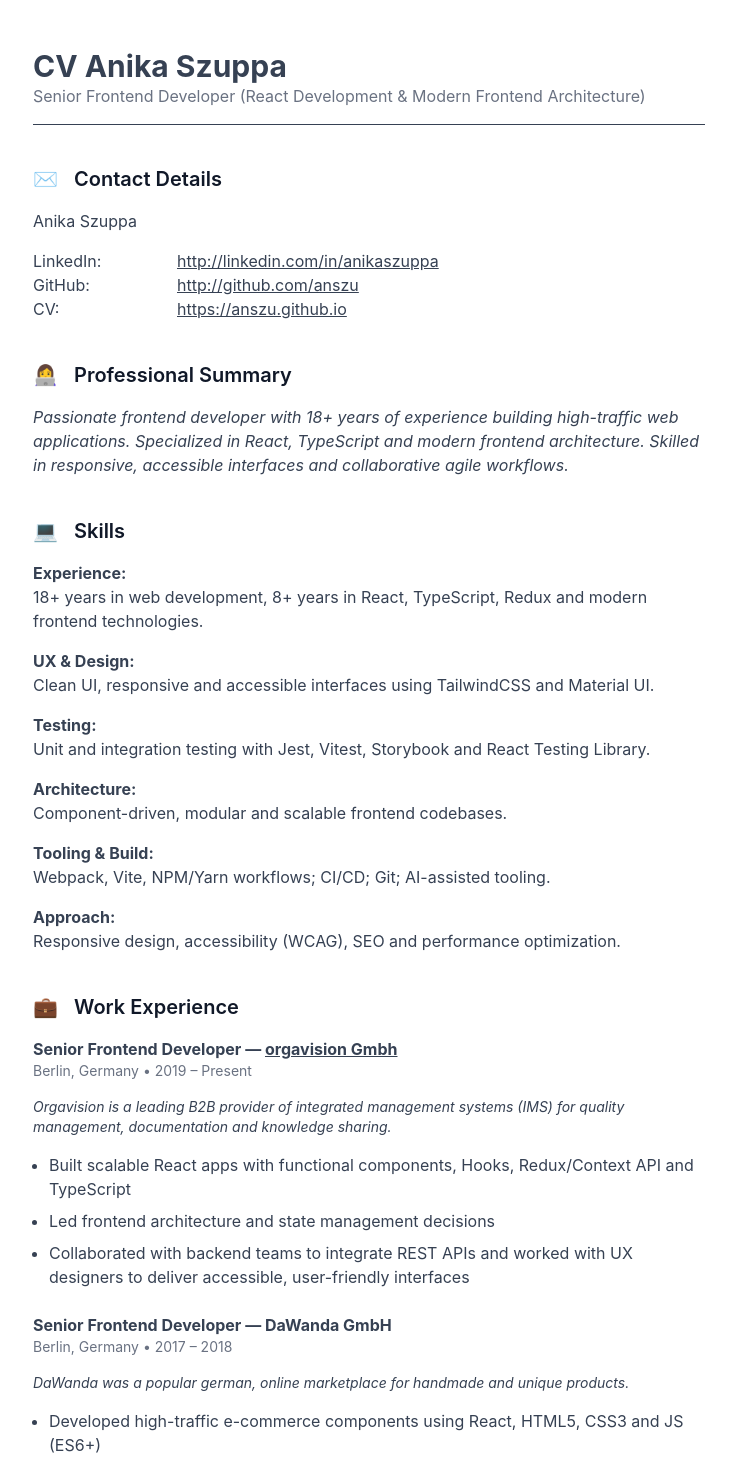
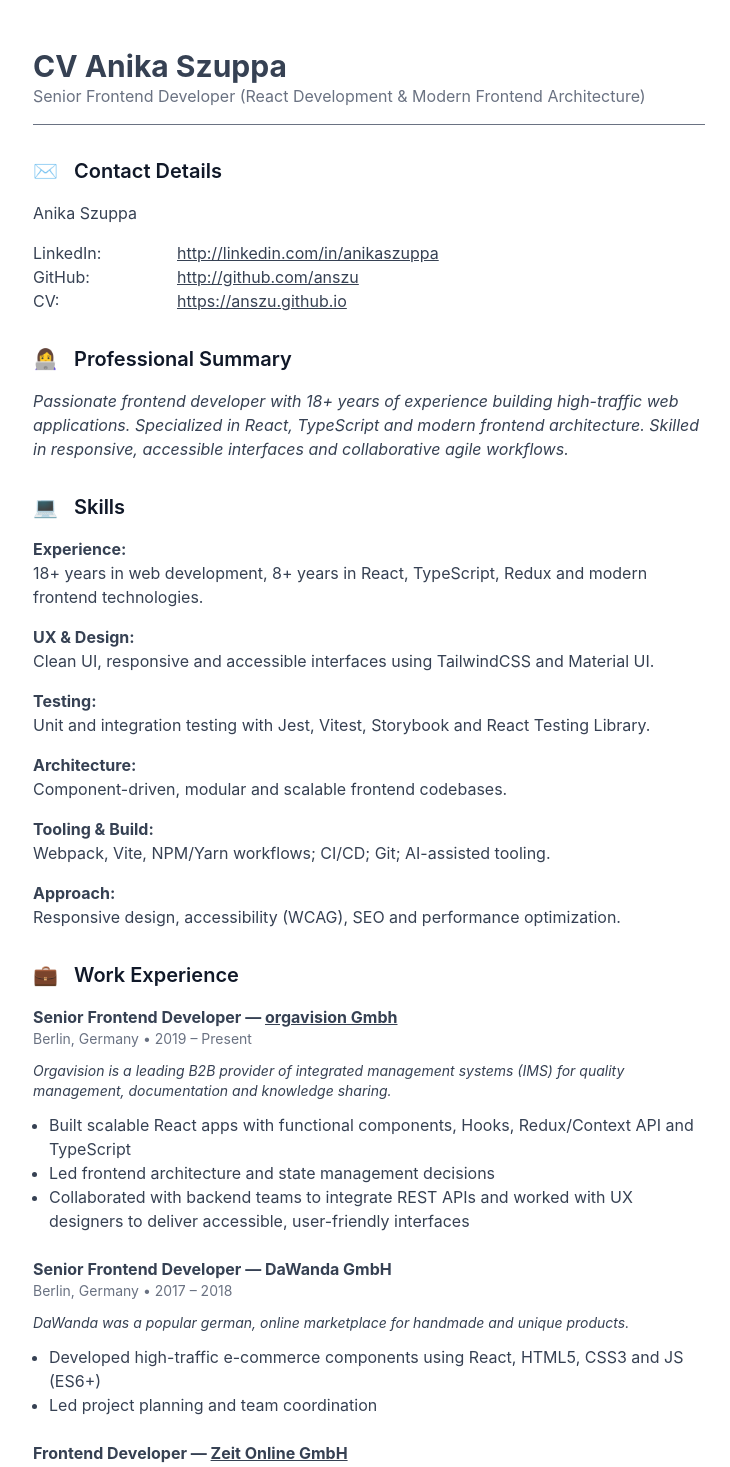
Before and after one commit to anszu/react_cv_2025, a React (Vite) app: page / in a window 1280 px wide. Shown: the top 1467 px of the page, without its empty margins (271-1001 px from the left). Built offline with nearby package versions, Linux system fonts and the light colour scheme.

Commit message:
(#51)(#49)(#52) Finetune styles

```diff
--- a/src/Content/Experience.tsx
+++ b/src/Content/Experience.tsx
@@ -2,11 +2,11 @@ import type { ContentType } from 'src/Data/types/ContentData';
 type ExperienceData = ContentType['experience'];
 
 export const Experience = ({ data }: { data: ExperienceData }) => (
-    <ul className="flex flex-col gap-6 print:gap-3">
+    <ul className="flex flex-col gap-6 print:gap-4">
         {data.map((item, i) => (
             <li
                 key={`${item.company}-${item.position}-${i}`}
-                className="flex flex-col gap-4 print:gap-2 print:break-inside-avoid print:last:mb-0"
+                className="flex flex-col gap-3 print:last:mb-0"
             >
                 <h3 className="font-bold">
                     {item.position} —{' '}
@@ -29,14 +29,9 @@ export const Experience = ({ data }: { data: ExperienceData }) => (
                     <p className="italic text-sm">{item.description}</p>
                 )}
 
-                <ul className="list-disc pl-4 print:last:mb-0 print:break-inside-avoid">
+                <ul className="list-disc pl-4 print:last:mb-0">
                     {item.tasks.map((t, j) => (
-                        <li
-                            key={j}
-                            className="mb-2 last:mb-0 print:mb-1 print:last:mb-0"
-                        >
-                            {t}
-                        </li>
+                        <li key={j}>{t}</li>
                     ))}
                 </ul>
             </li>
--- a/src/Content/Heading.tsx
+++ b/src/Content/Heading.tsx
@@ -8,7 +8,7 @@ export const Heading = ({ data }: { data: HeadingData }) => {
     }, [data.title, data.subtitle]);
 
     return (
-        <header className="border-b border-gray-700 pb-4">
+        <header className="border-b border-gray-500 pb-4">
             <h1 className="text-3xl print:text-2xl font-bold">{data.title}</h1>
             <h2 className="text-gray-500 font-normal">{data.subtitle}</h2>
         </header>
--- a/src/Sections/Sections.tsx
+++ b/src/Sections/Sections.tsx
@@ -12,7 +12,7 @@ export const Sections = () => {
     if (!data) return null;
 
     return (
-        <div className="flex flex-col gap-10 print:gap-4 bg-white ">
+        <div className="flex flex-col gap-8 print:gap-6 bg-white ">
             {loading && (
                 <div className="flex w-full justify-center">
                     <LoadingSpinner />
```
